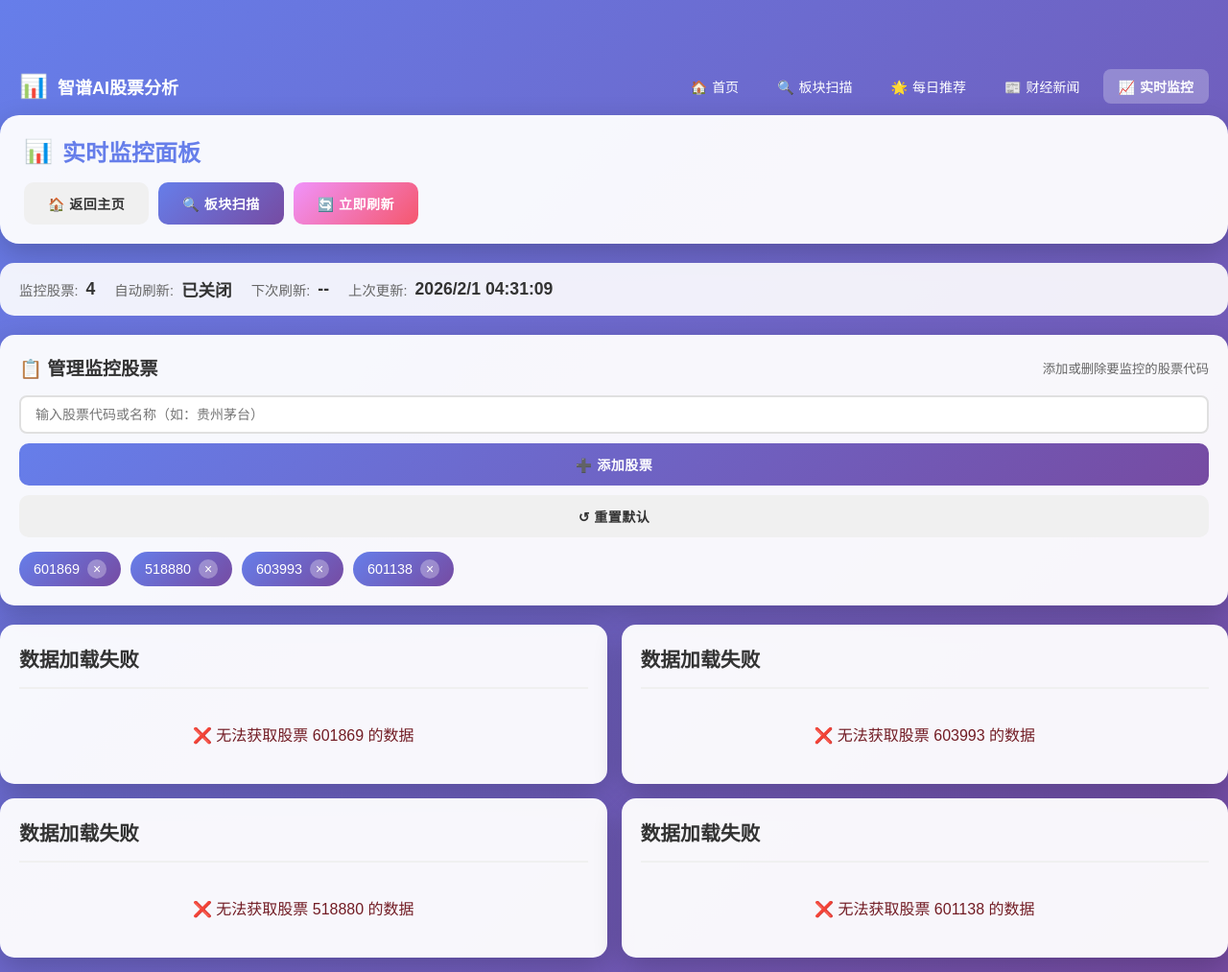
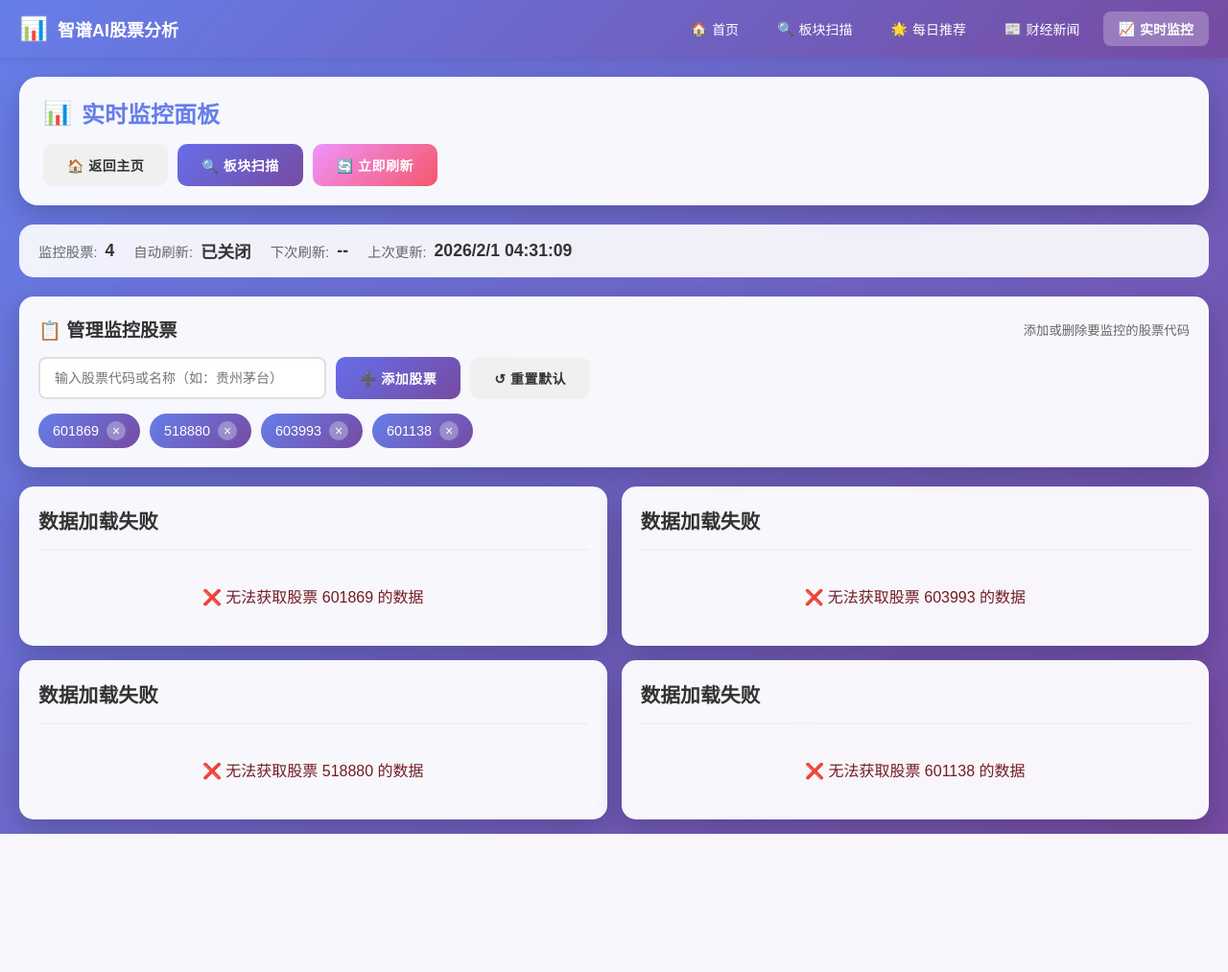
Before and after one commit to GeniusP/gupiaojiankong, a Flask app: page /batch-quick in a window 1280 px wide. Shown: the whole page at 96% size. After the commit the page ends 869 px from the top, so only its background shows below. Run offline with Flask 3, Linux system fonts and the light colour scheme; data that the repository does not hold is empty.

Commit message:
修改页面css

```diff
--- a/templates/batch_quick.html
+++ b/templates/batch_quick.html
@@ -19,11 +19,14 @@
             font-family: 'Microsoft YaHei', 'PingFang SC', sans-serif;
             background: linear-gradient(135deg, #667eea 0%, #764ba2 100%);
             min-height: 100vh;
+            /* 确保body有足够的顶部内边距，防止内容被固定导航栏遮挡 */
+            padding-top: 60px !important;
         }
 
         .container {
             max-width: 1400px;
             margin: 0 auto;
+            padding: 0 20px; /* 添加左右内边距，适配小屏幕 */
         }
 
         .header {
@@ -32,6 +35,7 @@
             padding: 20px 25px;
             margin-bottom: 20px;
             box-shadow: 0 10px 30px rgba(0, 0, 0, 0.2);
+            margin-top: 20px; /* 增加顶部间距，避免紧贴导航栏 */
         }
 
         .header h1 {
@@ -113,7 +117,7 @@
         }
 
         .btn-primary {
-            background: linear-gradient(135deg, #667eea 0%, #764ba2 100%);
+            background: linear-gradient(135deg, #666eea 0%, #764ba2 100%);
             color: white;
         }
 
@@ -621,25 +647,19 @@
             color: #999;
         }
 
-            .add-stock-form {
-                flex-direction: column;
-            }
-
-            .add-stock-form input {
-                max-width: 100%;
-            }
-        }
-
-        /* 顶部导航栏样式 */
+        /* 顶部导航栏样式 - 优化固定效果 */
         .top-navbar {
-            position: fixed;
-            top: 0;
-            left: 0;
-            right: 0;
+            position: fixed !important; /* 强制固定定位 */
+            top: 0 !important;          /* 强制置顶 */
+            left: 0 !important;
+            right: 0 !important;
             background: linear-gradient(135deg, #667eea 0%, #764ba2 100%);
             box-shadow: 0 2px 10px rgba(0, 0, 0, 0.1);
-            z-index: 1000;
+            z-index: 9999 !important;   /* 提高z-index，确保在最顶层 */
             padding: 0;
+            height: 60px;               /* 固定高度 */
+            /* 防止导航栏内容溢出 */
+            overflow: hidden;
         }
 
         .navbar-container {
@@ -648,7 +668,8 @@
             display: flex;
             align-items: center;
             justify-content: space-between;
-            padding: 12px 20px;
+            padding: 0 20px;            /* 调整内边距，确保垂直居中 */
+            height: 100%;               /* 高度100%，确保内容垂直居中 */
         }
 
         .navbar-logo {
@@ -657,6 +678,7 @@
             gap: 10px;
             text-decoration: none;
             color: white;
+            height: 100%;               /* 高度100%，确保垂直居中 */
         }
 
         .navbar-logo .logo-icon {
@@ -673,6 +695,7 @@
             display: flex;
             gap: 8px;
             align-items: center;
+            height: 100%;               /* 高度100%，确保垂直居中 */
         }
 
         .navbar-item {
@@ -684,6 +707,9 @@
             font-weight: 500;
             transition: all 0.3s ease;
             white-space: nowrap;
+            /* 确保菜单项垂直居中 */
+            display: flex;
+            align-items: center;
         }
 
         .navbar-item:hover {
@@ -1032,6 +1030,13 @@
 
             // 初始化股票搜索功能
             initStockSearch();
+
+            // 确保导航栏始终在顶部 - 监听滚动事件做最后保障
+            window.addEventListener('scroll', function() {
+                const navbar = document.querySelector('.top-navbar');
+                navbar.style.top = '0px'; // 强制置顶
+                navbar.style.position = 'fixed'; // 强制固定定位
+            });
         });
 
         // 搜索防抖定时器
```
Also changed, not shown: other parts of templates/batch_quick.html (+24 -30 lines).
